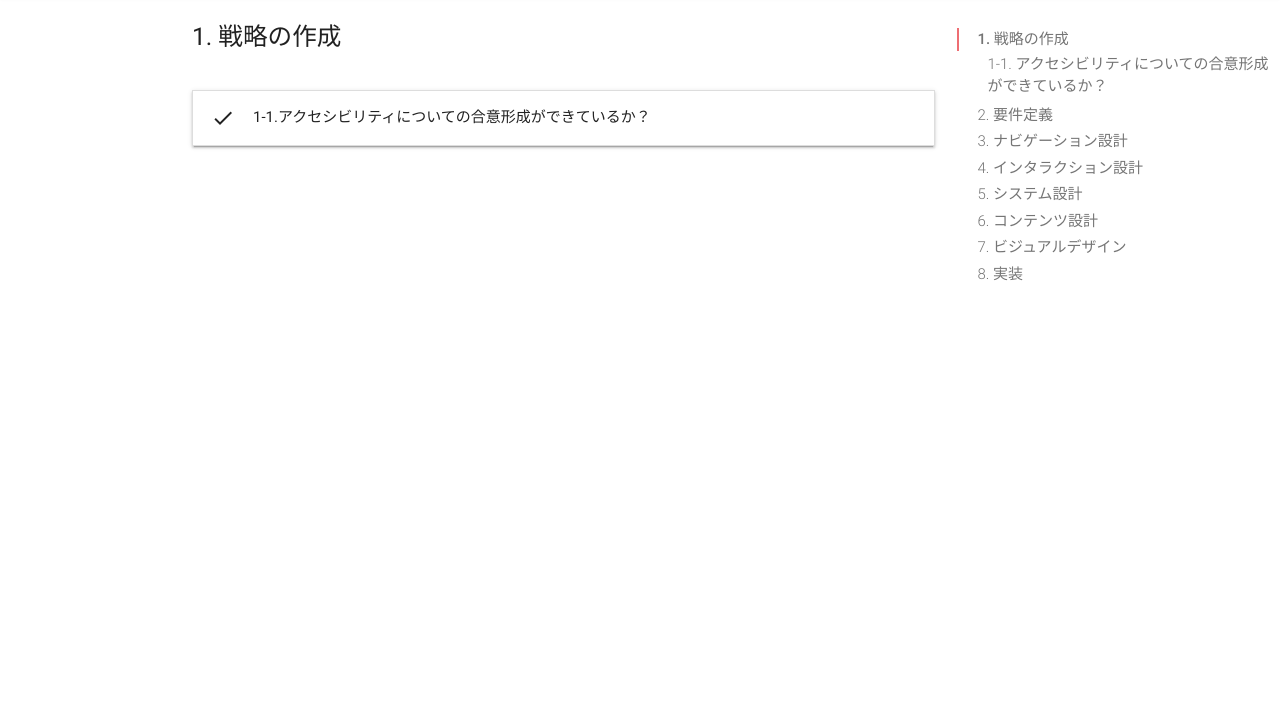
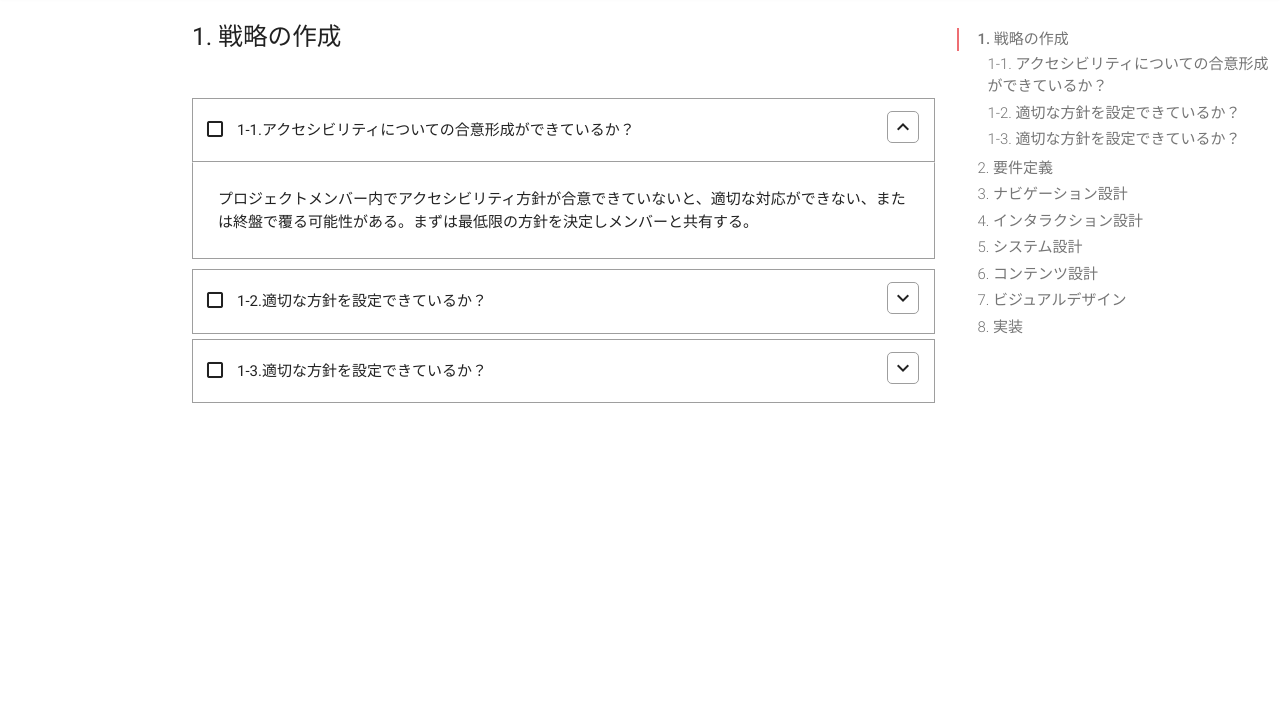
Before and after one commit to AccessibilityCheckList/AccessibilityCheckList.github.io, a plain HTML site: page index.html in a window 1280 px wide. Shown: the part 68-783 px from the top of the page. Drawn offline with nearby package versions, Linux system fonts and the light colour scheme.

Commit message:
making accesibilty list

```diff
--- a/index.css
+++ b/index.css
@@ -9,3 +9,49 @@
 .innerList {
     margin-left: 10px;
 }
+
+.checklist-head {
+    border: 1px solid #9E9E9E;
+    padding: 10px;
+    border-collapse: collapse;
+    display: flex;
+    margin-bottom: 5px;
+}
+
+.checklist-head div:last-child {
+    margin-left: auto;
+}
+
+.checkbox {
+    cursor: pointer;
+    margin-top: 8px;
+}
+
+.checkbox-on {
+    color:#00E676;
+}
+.checkbox-off {
+    cursor: pointer;
+}
+.head-title {
+    margin: 10px;
+}
+.expand {
+    cursor: pointer;
+    margin-top: 2px;
+    margin-right: 5px;
+}
+.expand i {
+    border: 1px solid #9E9E9E;
+    border-radius: 5px;
+    padding: 3px;
+}
+
+.checklist-body {
+    margin-top: -5px;
+    border: 1px solid #9E9E9E;
+    border-top-color: #fff;
+    padding: 25px;
+    border-collapse: collapse;
+    margin-bottom: 10px;
+}
--- a/index.html
+++ b/index.html
@@ -33,18 +33,29 @@
                         <div v-bind:id="i" class="section scrollspy">
                             <h5> {{ (i + 1) + ". " + a.title }} </h5>
                             <br>
-                            <ul class="collapsible" data-collapsible="expandable">
+                            <ul>
                                 <template v-for="(b, j) in a.items">
                                     <li>
-                                        <div class="collapsible-header" v-bind:id="i + '_' + j">
-                                            <i class="material-icons">done</i>
-                                            {{ `${i + 1}-${j + 1}.${b.head}` }}
-                                            <!--<span class="right">
-                                                <label><input type="radio" id="a" name="nam" > 対応済 </label>
-                                                <label><input type="radio" id="a" name=nam"" > 対象外 </label>
-                                            </span>-->
+                                        <div class="checklist-head" v-bind:id="i + '_' + j">
+                                            <template v-if="b.isChecked">
+                                                <div class="checkbox checkbox-on" v-on:click="b.isChecked = !b.isChecked"> <i class="material-icons">done</i> </div>
+                                            </template>
+                                            <template v-else>
+                                                <div class="checkbox checkbox-off" v-on:click="b.isChecked = !b.isChecked"> <i class="material-icons">crop_square</i> </div>
+                                            </template>
+                                            <div class="head-title">
+                                                {{ `${i + 1}-${j + 1}.${b.head}` }}
+                                            </div>
+                                            <template v-if="b.isOpen">
+                                                <div class="expand" v-on:click="b.isOpen = !b.isOpen"> <i class="material-icons">expand_less</i></div>
+                                            </template>
+                                            <template v-else>
+                                                <div class="expand" v-on:click="b.isOpen = !b.isOpen"> <i class="material-icons">expand_more</i></div>
+                                            </template>
                                         </div>
-                                        <div class="collapsible-body">{{ b.body }}</div>
+                                        <template v-if="b.isOpen">
+                                            <div class="checklist-body">{{ b.body }}</div>
+                                        </template>
                                     </li>
                                 </template>
                             </ul>
--- a/index.js
+++ b/index.js
@@ -15,12 +15,23 @@ const vueapp = new Vue({
         items: [
           {
             head: 'アクセシビリティについての合意形成ができているか？',
-            body: 'プロジェクトメンバー内でアクセシビリティ方針が合意できていないと、適切な対応ができない、または終盤で覆る可能性がある。',
+            body: 'プロジェクトメンバー内でアクセシビリティ方針が合意できていないと、適切な対応ができない、または終盤で覆る可能性がある。まずは最低限の方針を決定しメンバーと共有する。',
+            isOpen: true,
+            isChecked: false,
+          },
+          {
+            head: '適切な方針を設定できているか？',
+            body: '方針(WCAGやJIS規格のどこまで準拠するか)、対象(PDFや動画は対象外とするか)、スケジュールなどを明確にする必要がある。スクリーンリーダーの読み上げなど特定環境に特化せず様々な環境でアクセスできるように配慮する。',
+            isOpen: false,
+            isChecked: false,
+          },
+          {
+            head: '適切な方針を設定できているか？',
+            body: '方針(WCAGやJIS規格のどこまで準拠するか)、対象(PDFや動画は対象外とするか)、スケジュールなどを明確にする必要がある。スクリーンリーダーの読み上げなど特定環境に特化せず様々な環境でアクセスできるように配慮する。',
+            isOpen: false,
+            isChecked: false,
           },
         ]
-
-
-
       },
       {
         title: '要件定義',
```
